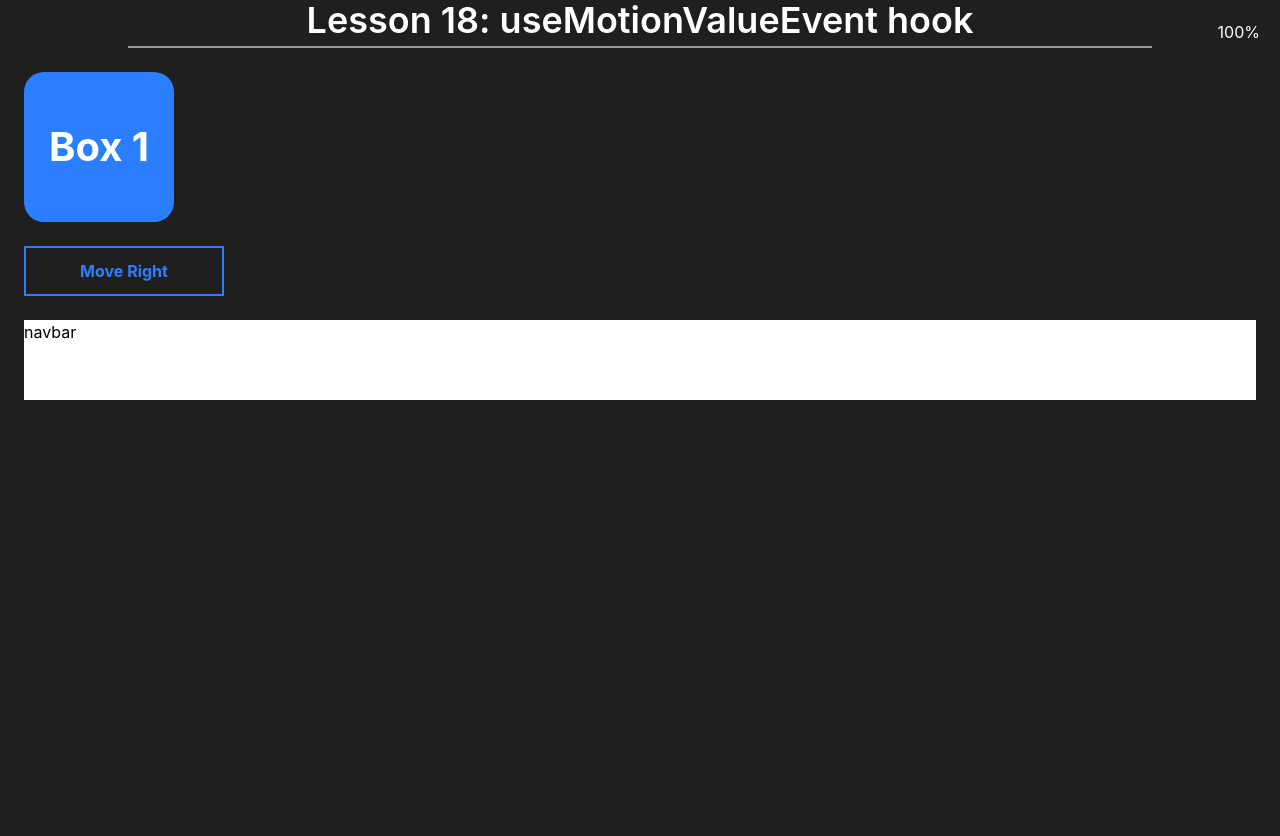
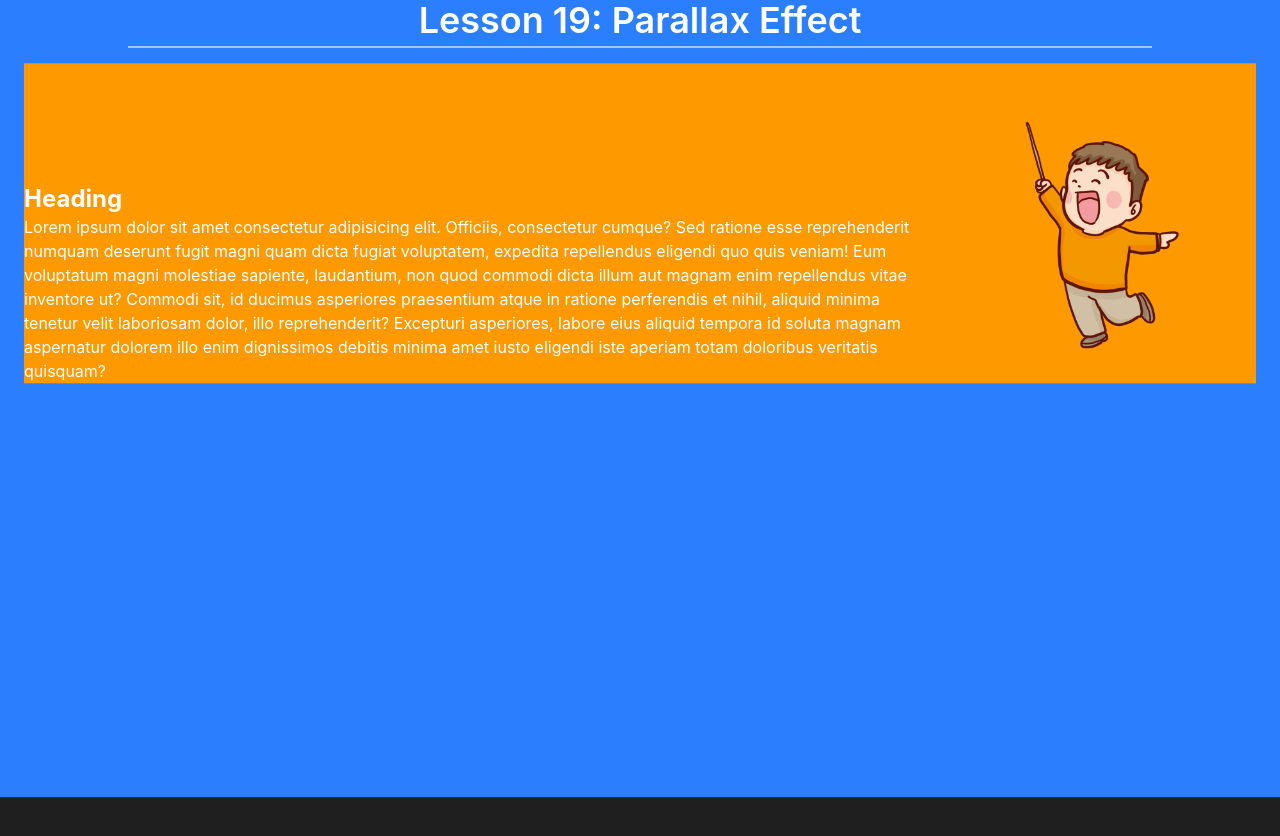
Before and after one commit to 10Yash10/React-Motion, a React (Vite) app: page / in a window 1280 px wide. Shown: the top 836 px of the page. Built offline with nearby package versions, Linux system fonts and the light colour scheme.

Commit message:
added new lesson 19 for parallax effects, learn how to use target and offset along with transform hook for parallax effects.

```diff
--- a/src/App.jsx
+++ b/src/App.jsx
@@ -16,10 +16,11 @@ import React from "react";
 // import L15 from "./Lessions/L15_useTransform";
 // import L16 from "./Lessions/L16_useScroll";
 // import L17 from "./Lessions/L17_Offset&Target";
-import L18 from "./Lessions/L18_useMotionValueEvent";
+// import L18 from "./Lessions/L18_useMotionValueEvent";
+import L19 from "./Lessions/L19_Parallax";
 
 const App = () => {
-  return <L18 />;
+  return <L19 />;
 };
 
 export default App;
--- /dev/null
+++ b/src/Lessions/L19_Parallax.tsx
@@ -0,0 +1,91 @@
+import React, { useRef } from 'react'
+import Header from '../components/Header'
+import { motion, useScroll, useTransform } from "motion/react";
+import Cartoon from "../assets/Cartoon.png";
+
+
+// Professional uses these values for more realistic effects.
+// | Layer           | Y Movement |
+// | --------------- | ---------: |
+// | Background      |        -40 |
+// | Decorative Blob |        -80 |
+// | Image           |       -120 |
+// | Heading         |       -160 |
+// | CTA             |       -200 |
+
+
+
+const L19 = () => {
+
+    const heroRef = useRef(null);
+    const { scrollYProgress } = useScroll({
+        target: heroRef,
+        offset: ["start start", "end end"]
+    });
+
+    const backgroundY = useTransform(scrollYProgress, [0, 1], [0, -100]);
+
+    const foregroundY = useTransform(scrollYProgress, [0, 1], [0, -300])
+
+    const foregroundOpacity = useTransform(scrollYProgress, [0, 0.4], [1, 0])
+
+    const foregroundScale = useTransform(scrollYProgress, [0, 1], [1, 1.2])
+    return (
+        <>
+            <Header text="Lesson 19: Parallax Effect" />
+            <div ref={heroRef} style={{ height: "200vh" }} className='flex flex-col gap-6 p-6'>
+                <motion.div aria-label="background" style={{ y: backgroundY }} className='bg-blue-500 w-full h-full absolute top-0 left-0 -z-10'></motion.div>
+
+                <motion.section style={{ y: foregroundY }}
+                    className='w-full bg-amber-500 flex items-end justify-center'>
+                    <div>
+
+                        <h1 className='text-2xl font-bold'>Heading</h1>
+                        <motion.p style={{ opacity: foregroundOpacity }}>Lorem ipsum dolor sit amet consectetur adipisicing elit. Officiis, consectetur cumque? Sed ratione esse reprehenderit numquam deserunt fugit magni quam dicta fugiat voluptatem, expedita repellendus eligendi quo quis veniam! Eum voluptatum magni molestiae sapiente, laudantium, non quod commodi dicta illum aut magnam enim repellendus vitae inventore ut? Commodi sit, id ducimus asperiores praesentium atque in ratione perferendis et nihil, aliquid minima tenetur velit laboriosam dolor, illo reprehenderit? Excepturi asperiores, labore eius aliquid tempora id soluta magnam aspernatur dolorem illo enim dignissimos debitis minima amet iusto eligendi iste aperiam totam doloribus veritatis quisquam? </motion.p>
+                    </div>
+                    <motion.img style={{ y: foregroundY, opacity: foregroundOpacity }} src={Cartoon} className='h-80' alt="img" />
+                </motion.section>
+
+            </div>
+
+            <Section2 />
+        </>
+    )
+}
+
+export default L19
+
+const Section2 = () => {
+
+    const section2ref = useRef(null);
+    const { scrollYProgress } = useScroll({
+        target: section2ref,
+        offset: ['start center', 'end start'],
+    });
+
+    const backgroundY = useTransform(scrollYProgress, [0, 1], [0, -100]);
+
+    const foregroundY = useTransform(scrollYProgress, [0, 1], [0, -300])
+
+    const foregroundOpacity = useTransform(scrollYProgress, [0, 0.4], [1, 0])
+
+    const foregroundScale = useTransform(scrollYProgress, [0, 1], [1, 1.2])
+    return (
+        <div ref={section2ref} className="relative flex flex-col" style={{ height: "200vh" }} >
+            <div className='bg-rose-500 w-full h-full absolute' style={{ height: "100vh" }}>
+
+                <motion.section style={{ y: foregroundY }}
+                    className='w-full h-full flex items-center justify-center'>
+
+                    <motion.img style={{ y: foregroundY, opacity: foregroundOpacity }} src={Cartoon} className='h-80' alt="img" />
+                    <div>
+
+                        <h1 className='text-2xl font-bold'>Heading</h1>
+                        <motion.p style={{ opacity: foregroundOpacity }}>Lorem ipsum dolor sit amet consectetur adipisicing elit. Officiis, consectetur cumque? Sed ratione esse reprehenderit numquam deserunt fugit magni quam dicta fugiat voluptatem, expedita repellendus eligendi quo quis veniam! Eum voluptatum magni molestiae sapiente, laudantium, non quod commodi dicta illum aut magnam enim repellendus vitae inventore ut? Commodi sit, id ducimus asperiores praesentium atque in ratione perferendis et nihil, aliquid minima tenetur velit laboriosam dolor, illo reprehenderit? Excepturi asperiores, labore eius aliquid tempora id soluta magnam aspernatur dolorem illo enim dignissimos debitis minima amet iusto eligendi iste aperiam totam doloribus veritatis quisquam? </motion.p>
+                    </div>
+
+                </motion.section>
+            </div>
+        </div>
+    )
+}
--- a/src/components/Header.jsx
+++ b/src/components/Header.jsx
@@ -1,6 +1,6 @@
 import React from "react";
 
-const Header = ({ text, sticky }) => {
+const Header = ({ text, sticky = false }) => {
   return (
     <div
       className={`w-[80%] justify-self-center h-12 border-b-2 border-white/55 ${sticky ? "sticky top-0" : ""}`}
```
Also changed, not shown: 1 other file (tests, documents, lock files or other folders).
